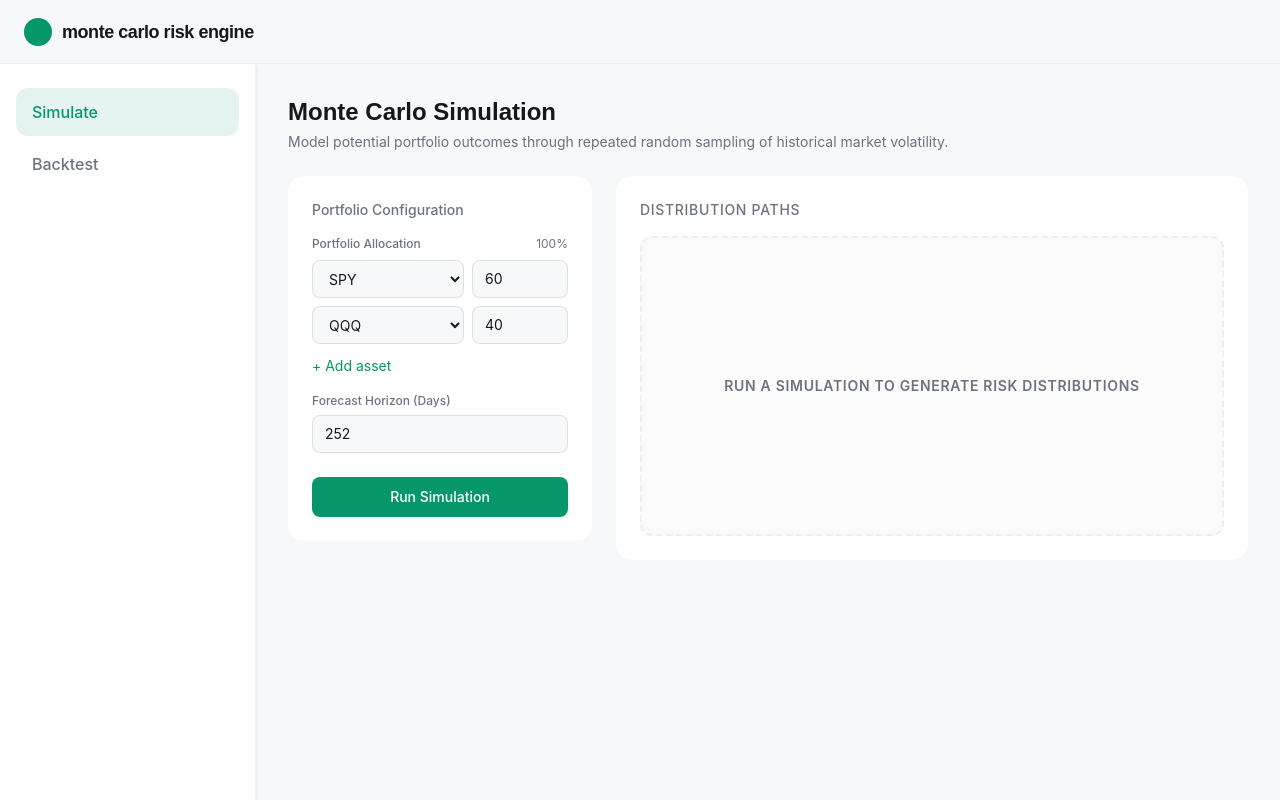
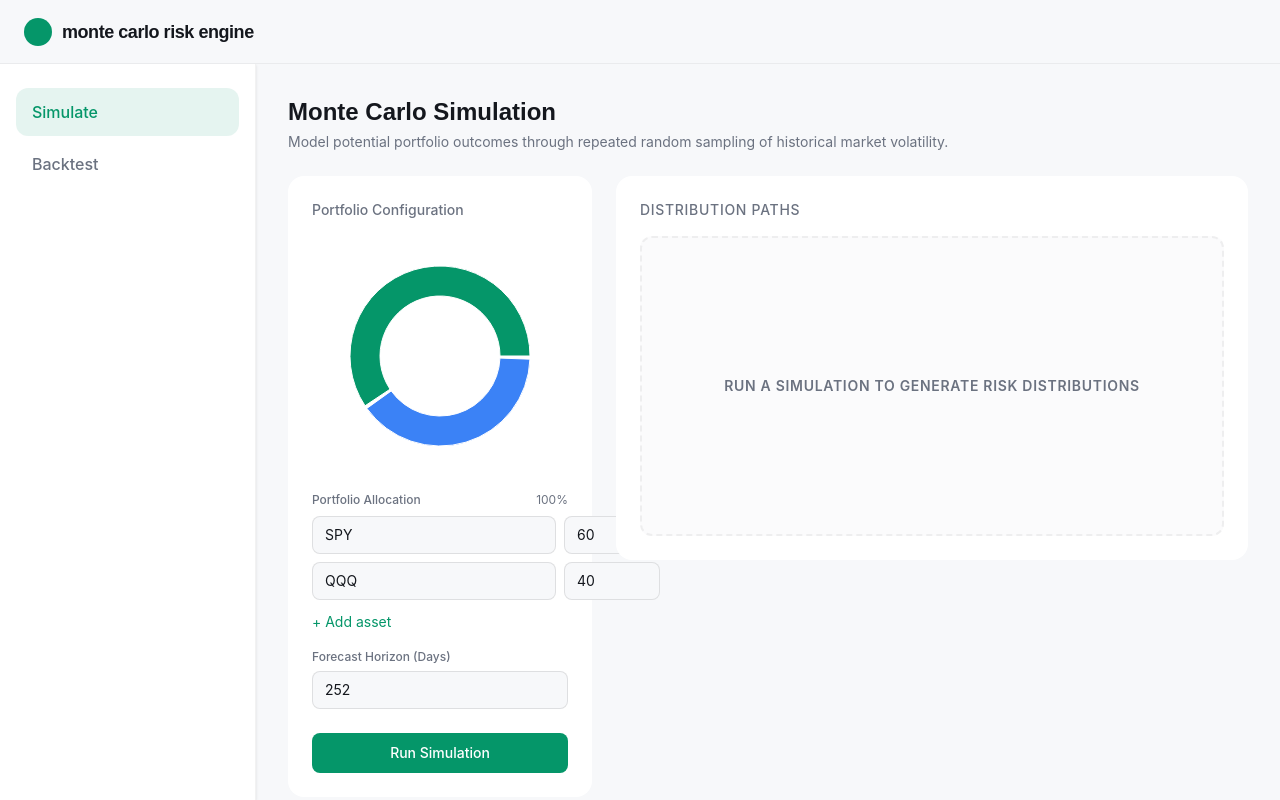
Before and after one commit to brianyskeung/monte-carlo-risk-engine, a React (Vite) app in the folder frontend/: page / in a window 1280 px wide. Built offline with nearby package versions, Linux system fonts and the light colour scheme.

Commit message:
Added allocation chart and changed from options to inputs on simulate

```diff
--- a/frontend/src/components/simulation/AllocationChart.tsx
+++ b/frontend/src/components/simulation/AllocationChart.tsx
@@ -3,7 +3,7 @@ import type { Allocation } from "../../types";
 
 const colors = ["#059669", "#3B82F6", "#E11D48", "#F59E0B", "#8B5CF6"]; // TODO: Adjust
 
-export function AllocationPieChart({
+export default function AllocationPieChart({
   allocations,
 }: {
   allocations: Allocation[];
--- a/frontend/src/components/simulation/Allocator.Tsx
+++ b/frontend/src/components/simulation/Allocator.Tsx
@@ -2,9 +2,11 @@ import type { Allocation } from "../../types";
 
 export default function Allocator({
   allocations,
+
   setAllocations,
 }: {
   allocations: Allocation[];
+
   setAllocations: (allocations: Allocation[]) => void;
 }) {
   return (
@@ -22,34 +24,23 @@ export default function Allocator({
       <div className="space-y-2">
         {allocations.map((allocation, index) => (
           <div key={index} className="flex gap-2">
-            <select
+            <input
+              type="text"
               value={allocation.ticker}
               onChange={(event) => {
                 const updatedAllocations = [...allocations];
+
                 updatedAllocations[index] = {
                   ...updatedAllocations[index],
-                  ticker: event.target.value,
+                  ticker: event.target.value.toUpperCase(),
                 };
+
                 setAllocations(updatedAllocations);
               }}
+              placeholder="Ticker"
               className="flex-1 bg-bg border border-black/10 rounded-lg px-3 py-2 text-sm"
               required
-            >
-              <option value="">Select asset</option>
-
-              {["SPY", "QQQ", "AAPL", "MSFT"].map((ticker) => (
-                <option
-                  key={ticker}
-                  value={ticker}
-                  disabled={allocations.some(
-                    (item, itemIndex) =>
-                      itemIndex !== index && item.ticker === ticker,
-                  )}
-                >
-                  {ticker}
-                </option>
-              ))}
-            </select>
+            />
 
             <input
               type="number"
@@ -58,10 +49,13 @@ export default function Allocator({
               value={allocation.weight}
               onChange={(event) => {
                 const updatedAllocations = [...allocations];
+
                 updatedAllocations[index] = {
                   ...updatedAllocations[index],
+
                   weight: Number(event.target.value),
                 };
+
                 setAllocations(updatedAllocations);
               }}
               className="w-24 bg-bg border border-black/10 rounded-lg px-3 py-2 text-sm"
--- a/frontend/src/components/simulation/SimulationForm.tsx
+++ b/frontend/src/components/simulation/SimulationForm.tsx
@@ -1,6 +1,7 @@
 import Card from "../../components/ui/Card";
 import Allocator from "./Allocator";
 import type { Allocation } from "../../types";
+import AllocationPieChart from "./AllocationChart";
 
 interface SimulationFormProps {
   allocations: Allocation[];
@@ -23,6 +24,8 @@ export default function SimulationForm({
 }: SimulationFormProps) {
   return (
     <Card title="Portfolio Configuration">
+      <form onSubmit={onSubmit} className="space-y-4">
+        <AllocationPieChart allocations={allocations} />
         {errorMessage && (
           <div className="mb-5 flex items-start gap-3 bg-red-50 border border-red-100 px-4 py-3 rounded-lg">
             <div>
@@ -36,7 +39,6 @@ export default function SimulationForm({
           </div>
         )}
 
-      <form onSubmit={onSubmit} className="space-y-4">
         <Allocator allocations={allocations} setAllocations={setAllocations} />
 
         <div>
```
Also changed, not shown: 1 other file (tests, documents, lock files or other folders). Lines whose indentation alone changed are shown as unchanged.
